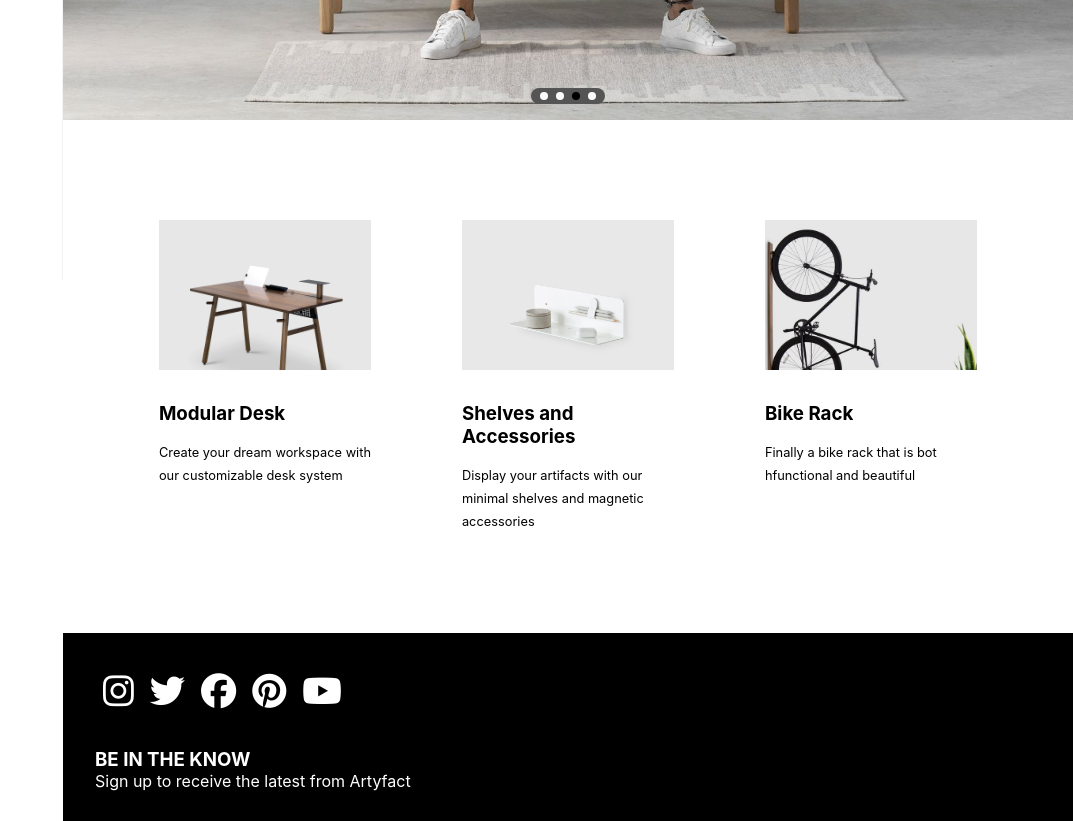
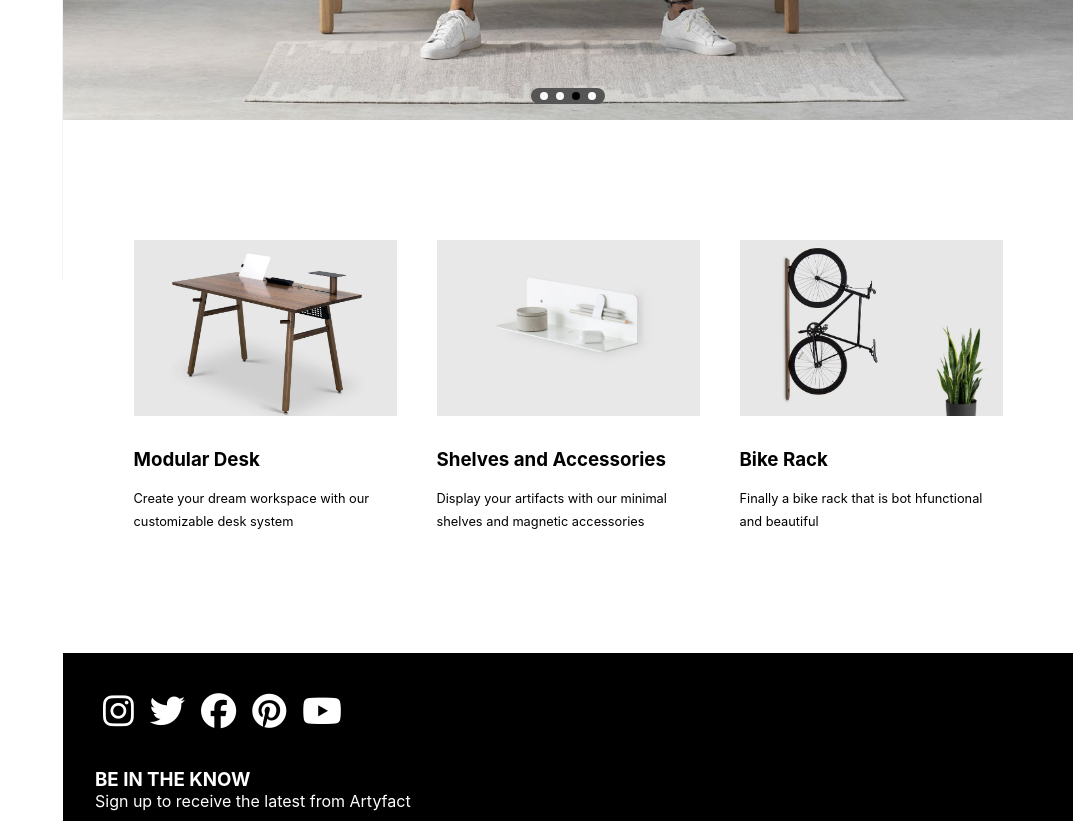
Before and after one commit to PatrickValera/7_Project_Reactjs_ArtifoxCopy, a React (Create React App) app in the folder frontend/: page / in a window 1280 px wide. Shown: the part 520-1341 px from the top of the page, without its empty margins (207-1280 px from the left). Built offline with nearby package versions, Linux system fonts and the light colour scheme.

Commit message:
fix home page cards and carousel

```diff
--- a/frontend/package.json
+++ b/frontend/package.json
@@ -1,6 +1,6 @@
 {
   "name": "7_artyfacts",
-  "proxy": "http://127.0.0.1:5001",
+  "proxy": "http://127.0.0.1:5000",
   "version": "0.1.0",
   "private": true,
   "dependencies": {
--- a/frontend/src/screens/ProductPage.js
+++ b/frontend/src/screens/ProductPage.js
@@ -9,7 +9,7 @@ import { addToCart } from '../global/actioncreators/cartItemsActions'
 import { Breadcrumbs } from '@material-ui/core'
 import { useSelector,useDispatch } from 'react-redux'
 import { Link } from 'react-router-dom'
-import { forwardRef } from 'react'
+// import { forwardRef } from 'react'
 
 const ProductPage = ({match}) => {
     const dispatch = useDispatch();
@@ -88,8 +88,7 @@ const ProductPage = ({match}) => {
             <div className={`nav-button`} onClick={()=>handleNavClick("collection")}>Collection</div>
         </nav>
         <div className="details" id="details">
-            {/* <video src={product.video&&product.video} autoPlay muted loop></video> */}
-            <video src={product.video?product.video:"/videos/White_Oak_Table.mp4"} autoPlay muted loop></video>
+            <video src={product.video&&product.video} autoPlay muted loop></video>
         </div>
         {product.quality&&
             <div className="quality" id="quality">
--- a/frontend/src/styles/home/_carousel1.scss
+++ b/frontend/src/styles/home/_carousel1.scss
@@ -17,6 +17,9 @@
     align-items: center;
     filter: brightness(60%);
     transition: 0.6s linear;
+    @media screen and (max-width: $mobile+200) {
+      height: 60vh;
+    }
   }
   .active {
     filter: brightness(100%);
--- a/frontend/src/styles/home/_home.scss
+++ b/frontend/src/styles/home/_home.scss
@@ -3,22 +3,20 @@
     display: flex;
     justify-content: space-around;
     padding: 100px 5%;
+    flex-wrap: wrap;
   }
   .card {
-    padding: 0 5%;
-    flex: 1 0 200px;
+    padding: 0 20px;
+    margin: 20px 0;
+    flex: 1 1 170px;
     .image-container {
       //   background-color: red;
-      min-height: 150px;
-      max-height: 150px;
+      // min-width: 200px;
       margin-bottom: 2rem;
       overflow: hidden;
       figure {
-        padding-top: 100%;
+        padding-top: 67%;
         position: relative;
-        display: flex;
-        // align-items: center;
-        vertical-align: middle;
         img {
           position: absolute;
           top: 0;
@@ -41,4 +39,9 @@
       }
     }
   }
+  @media screen and (max-width: $mobile+200) {
+    .card {
+      flex: 0 0 100%;
+    }
+  }
 }
```
Also changed, not shown: 2 other files (tests, documents, lock files or other folders).
